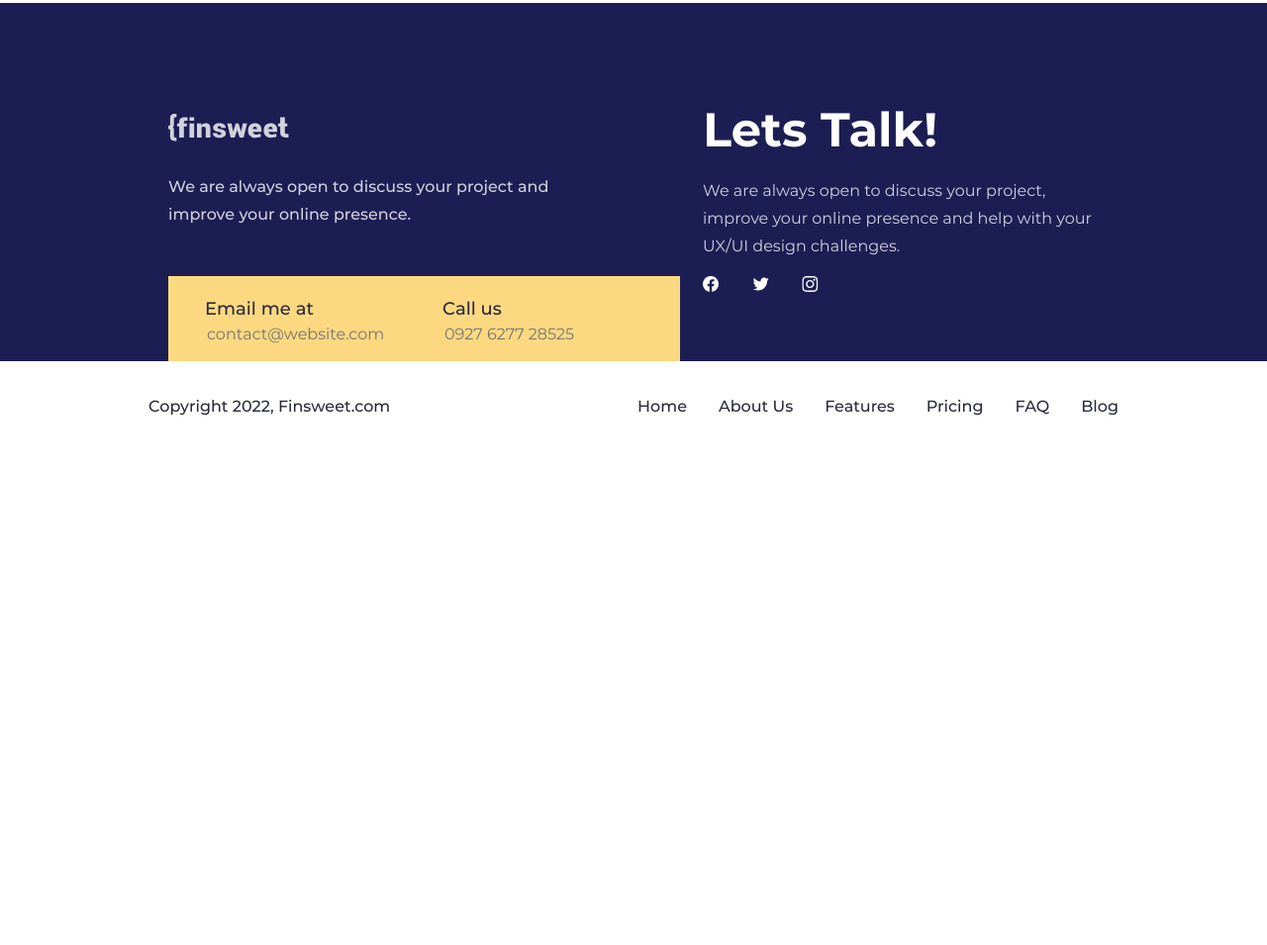
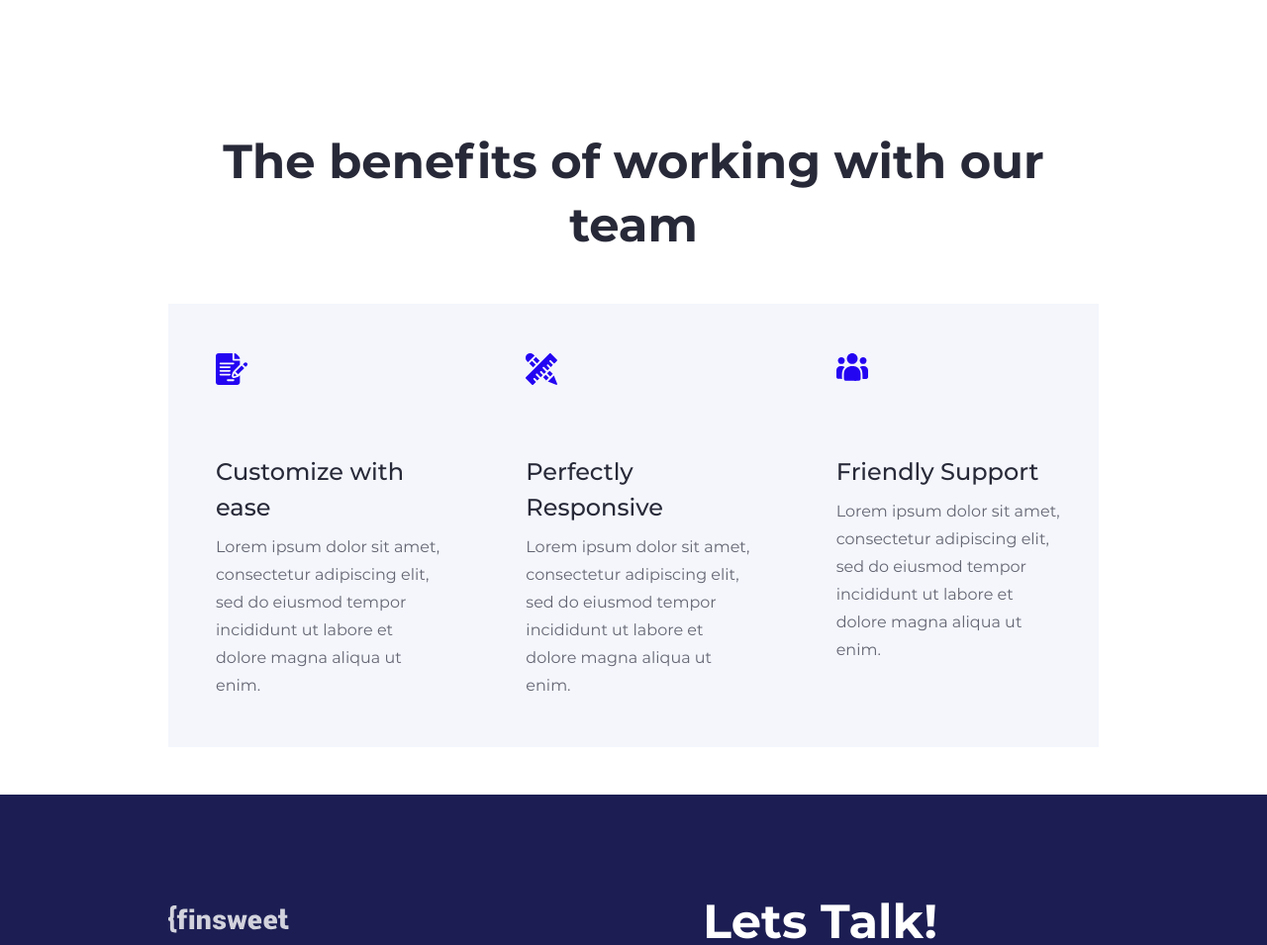
Before and after one commit to Tilsit-S/Webflow, a website: page build/features.html in a window 1280 px wide. Shown: the part 989-1944 px from the top of the page at 99% size. Before the commit the page ends 1446 px from the top, so only its background shows below. Drawn offline with Linux system fonts and the light colour scheme.

Commit message:
23.03.2023 making features

```diff
--- a/build/features.html
+++ b/build/features.html
@@ -36,6 +36,7 @@
             </div>
         </section>
         <section class="benefits-of-work benefits">
+            <div class="benefits__wrapper container">
                 <ul class="benefits__partners partners">
                     <li class="partners__item"><img src="../img/about-us/benefits/100000.svg" alt="100000"></li>
                     <li class="partners__item"><img src="../img/about-us/benefits/logo1.svg" alt="logo"></li>
@@ -44,6 +45,28 @@
                     <li class="partners__item"><img src="../img/about-us/benefits/logo4.svg" alt="logo"></li>
                     <li class="partners__item"><img src="../img/about-us/benefits/logo5.svg" alt="logo"></li>
                 </ul>
+                <h2 class="benefits__title">The benefits of working with our team</h2>
+                <ul class="benefits__list">
+                    <li class="benefits__item item">
+                        <div class="item__wrapper">
+                            <h5 class="item__title">Customize with ease</h5>
+                            <p class="item__text">Lorem ipsum dolor sit amet, consectetur adipiscing elit, sed do eiusmod tempor incididunt ut labore et dolore magna aliqua ut enim.</p>
+                        </div>
+                    </li>
+                    <li class="benefits__item item">
+                        <div class="item__wrapper">
+                            <h5 class="item__title">Perfectly Responsive</h5>
+                            <p class="item__text">Lorem ipsum dolor sit amet, consectetur adipiscing elit, sed do eiusmod tempor incididunt ut labore et dolore magna aliqua ut enim.</p>
+                        </div>
+                    </li>
+                    <li class="benefits__item item">
+                        <div class="item__wrapper">
+                            <h5 class="item__title">Friendly Support</h5>
+                            <p class="item__text">Lorem ipsum dolor sit amet, consectetur adipiscing elit, sed do eiusmod tempor incididunt ut labore et dolore magna aliqua ut enim.</p>
+                        </div>
+                    </li>
+                </ul>
+            </div>
         </section>
     </main>
     <footer class="page-footer footer">
```
Lines whose indentation alone changed are shown as unchanged.
